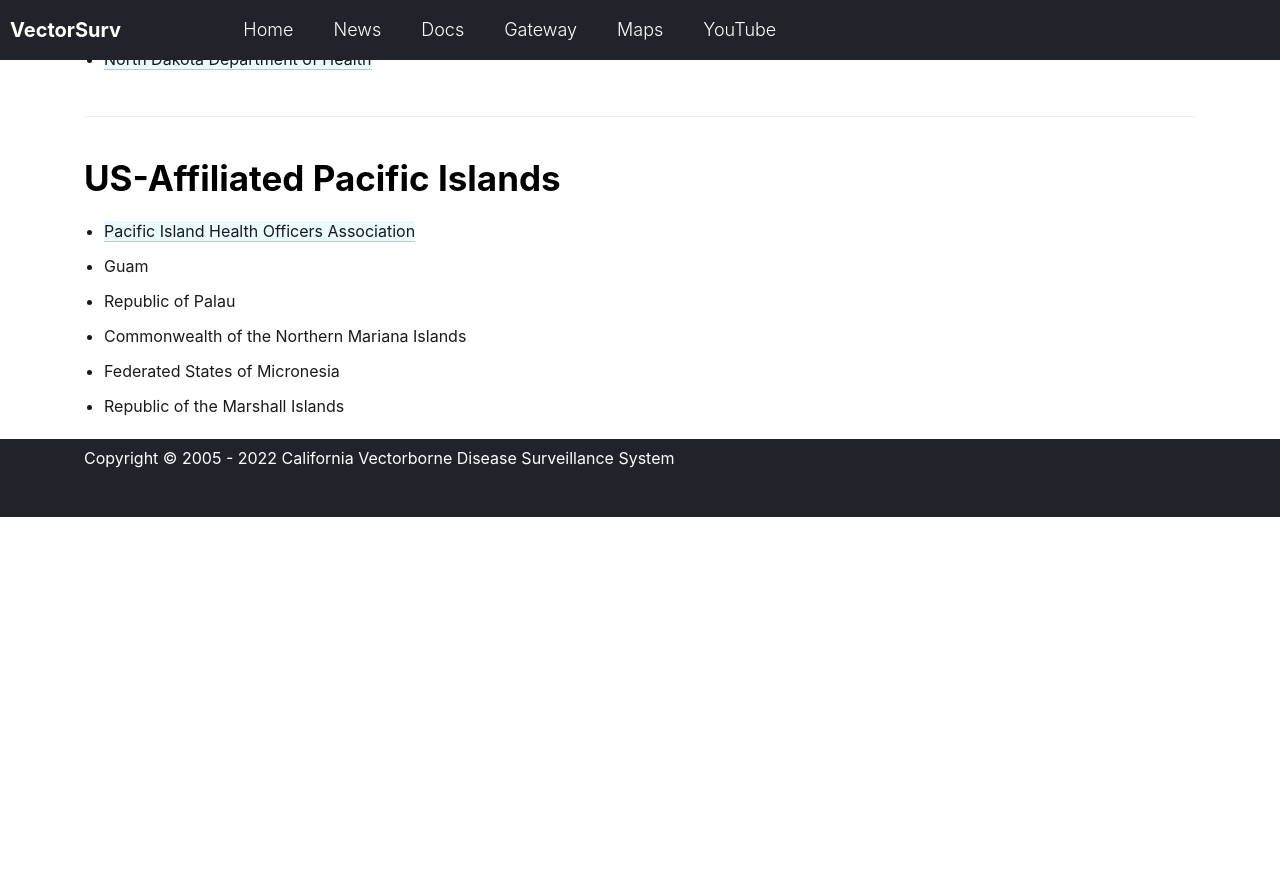
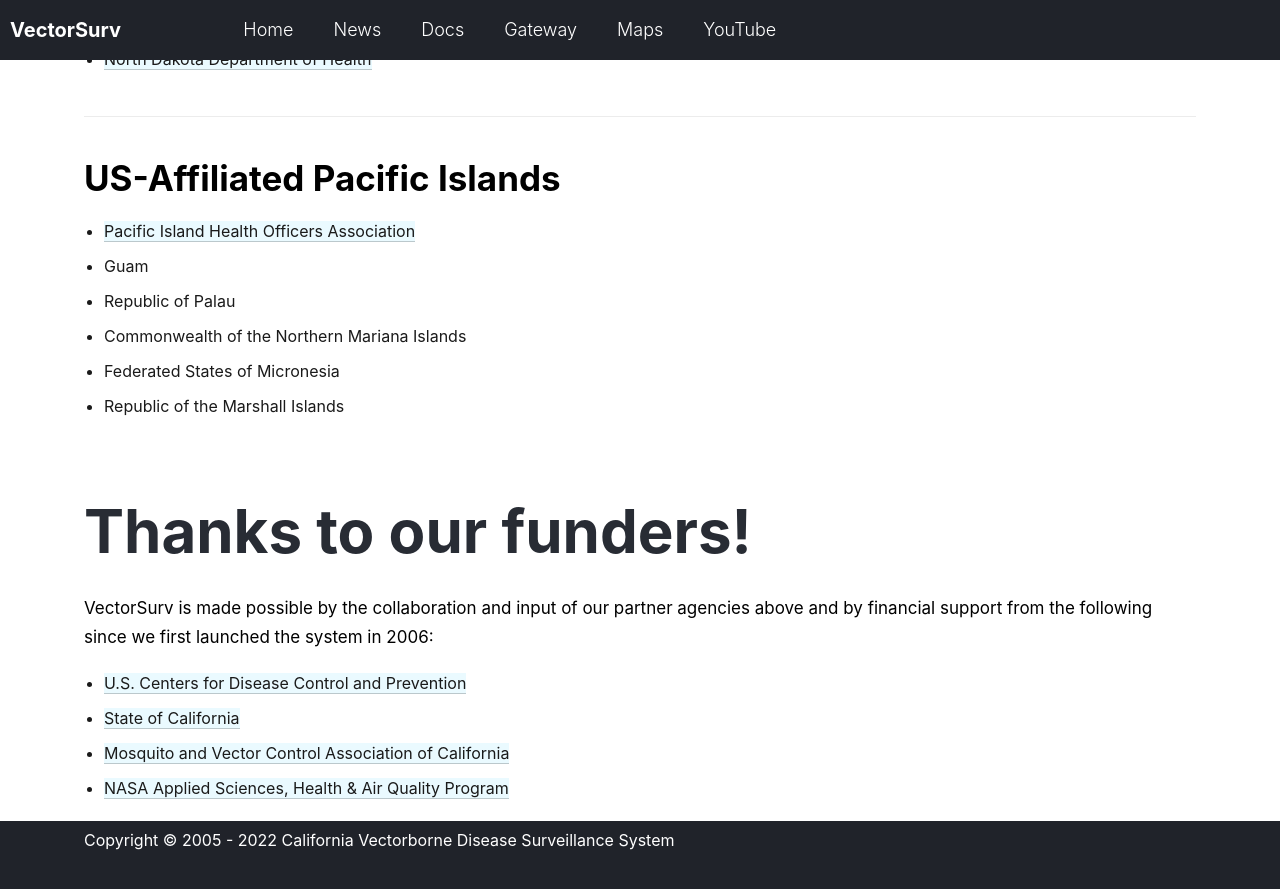
Before and after one commit to tlvaldepena/vectorsurv.org, a Jekyll site: the page built from index.md, in a window 1280 px wide and 900 px high, scrolled down 3379 px. Shown: the top 889 px of the window. Built offline with Jekyll 4.4.1, drawn with Linux system fonts in a browser that asks for light colours; our own code applies the rules of GitHub Pages for plain Markdown files; before the commit the page ends 3896 px from its top, so only the background shows below that.

Commit message:
Update index.md

```diff
--- a/index.md
+++ b/index.md
@@ -88,3 +88,12 @@
 - Commonwealth of the Northern Mariana Islands
 - Federated States of Micronesia
 - Republic of the Marshall Islands
+
+# Thanks to our funders!
+
+VectorSurv is made possible by the collaboration and input of our partner agencies above and by financial support from the following since we first launched the system in 2006:
+
+- <a href="https://www.cdc.gov/ncezid/dvbd/index.html" target="_blank">U.S. Centers for Disease Control and Prevention</a>
+- <a href="https://www.ca.gov/" target="_blank">State of California</a>
+- <a href="https://www.mvcac.org/" target="_blank">Mosquito and Vector Control Association of California</a>
+- <a href="https://appliedsciences.nasa.gov/what-we-do/health-air-quality" target="_blank">NASA Applied Sciences, Health & Air Quality Program</a>
```
